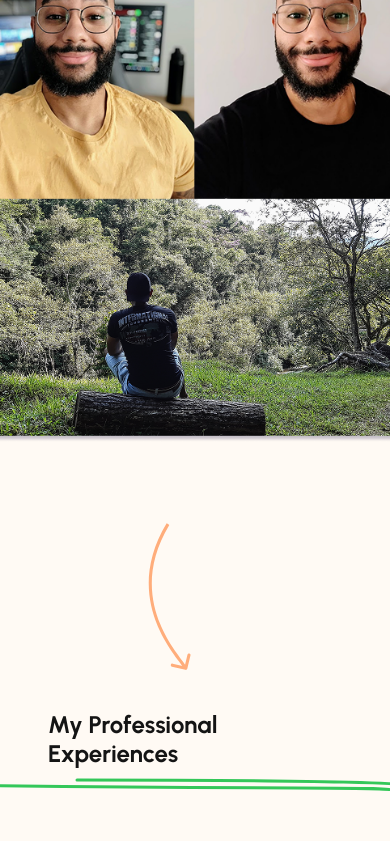
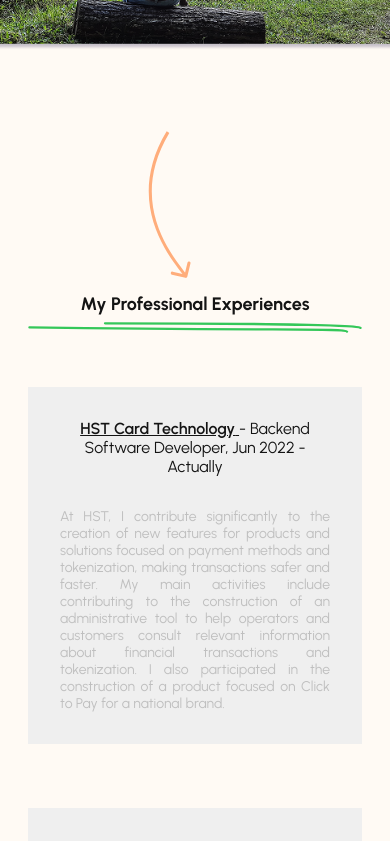
Before and after one commit to rodrigoge/rodrigoge.com.br, a Next.js app: page /about in a window 390 px wide. Shown: the part 1156-1997 px from the top of the page. Built offline with nearby package versions, Linux system fonts and the light colour scheme.

Commit message:
fix: fixing responsive mobile view

```diff
--- a/src/app/Homepage/Homepage.module.scss
+++ b/src/app/Homepage/Homepage.module.scss
@@ -1,4 +1,7 @@
 @use '../../styles/colors.scss';
+
+.main_container {
+	width: 100%;
 
 	.hero_container {
 		display: flex;
@@ -116,6 +119,7 @@
 		@media (max-width: 768px) {
 			flex-direction: column;
 			gap: 40px;
+			padding: 40px 0;
 
 			.left_container {
 				padding: 0;
@@ -154,6 +158,10 @@
 				width: 100%;
 				display: flex;
 				justify-content: center;
+
+				.dashed_border {
+					width: 200px;
+				}
 
 				.avatar {
 					width: 200px;
@@ -222,3 +230,4 @@
 			}
 		}
 	}
+}
--- a/src/app/Homepage/Homepage.tsx
+++ b/src/app/Homepage/Homepage.tsx
@@ -24,7 +24,7 @@ export default function Homepage() {
 	const t = getTranslation(lang)
 
 	return (
-		<main>
+		<main className={styles.main_container}>
 			<section className={styles.hero_container}>
 				<aside className={styles.left_container}>
 					<span className={styles.textname}>
--- a/src/app/about/page.tsx
+++ b/src/app/about/page.tsx
@@ -19,7 +19,7 @@ export default function About() {
     return (
         <>
             <Header />
-            <main>
+            <main className={styles.about_main_container}>
                 <section className={styles.about_container}>
                     <aside className={styles.about_left_container}>
                         <div className={styles.about_title}>
--- a/src/app/about/styles.module.scss
+++ b/src/app/about/styles.module.scss
@@ -1,4 +1,7 @@
 @use '../../styles/colors.scss';
+
+.about_main_container {
+    width: 100%;
 
     .about_container {
         display: flex;
@@ -46,7 +49,7 @@
         @media (max-width: 768px) {
             flex-direction: column;
             gap: 40px;
-        padding: 40px 70px;
+            padding: 40px 10px;
 
             .about_left_container {
                 padding: 0;
@@ -55,6 +58,11 @@
                 .about_title {
                     align-items: center;
                     justify-content: center;
+                    font-size: 15.6px;
+                }
+
+                .about_description {
+                    font-size: 14px;
                 }
             }
         }
@@ -80,6 +88,7 @@
         .experiences_title {
             display: flex;
             flex-direction: column;
+            width: 100%;
 
             h1 {
                 color: var(--text-details)
@@ -94,8 +103,15 @@
             }
 
             @media (max-width: 768px) {
-            padding: 20px 20px;
                 align-items: center;
+
+                h1 {
+                    font-size: 18px;
+                }
+
+                .green_line {
+                    width: 100%;
+                }
             }
         }
 
@@ -120,3 +136,4 @@
             margin-top: 32px;
         }
     }
+}
--- a/src/components/ExperienceCard/ExperienceCard.module.scss
+++ b/src/components/ExperienceCard/ExperienceCard.module.scss
@@ -27,4 +27,16 @@
         margin-top: 32px;
         text-align: justify;
     }
+
+    @media (max-width: 768px) {
+        padding: 32px;
+
+        .experience_title {
+            text-align: center;
+        }
+
+        .experience_description {
+            font-size: 14px;
+        }
+    }
 }
--- a/src/components/Footer/Footer.module.scss
+++ b/src/components/Footer/Footer.module.scss
@@ -69,6 +69,8 @@
         align-items: center;
         text-align: center;
         height: auto;
+        width: 100%;
+        padding: 40px 0;
 
         .copyright_links {
             flex-direction: column;
```
Also changed, not shown: src/components/Card/Card.module.scss (+11 -0 lines). Lines whose indentation alone changed are shown as unchanged.
